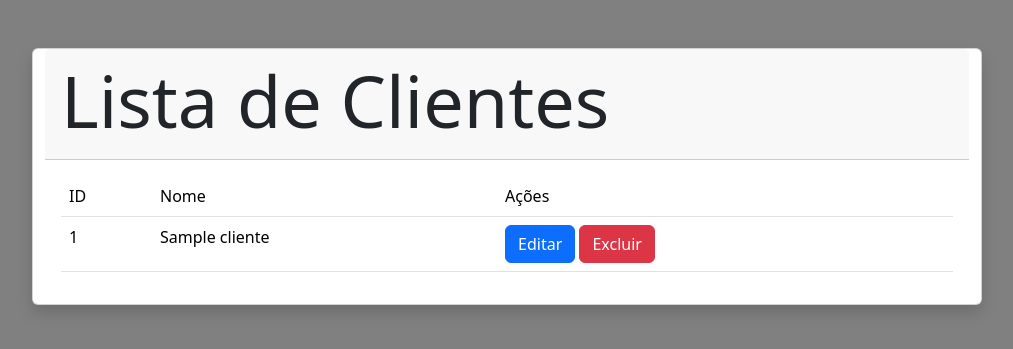
After one commit to MatheusKudlake/ProjetoTorneart, a PHP site: page /view/listaclientes.php in a window 1280 px wide. The commit adds this page. Shown: the top 349 px of the page, without its empty margins (133-1146 px from the left). Run offline with PHP 8.4, Linux system fonts and the light colour scheme; tables that the repository leaves empty or names only in its code hold one stand-in row (values such as "Sample post").

Commit message:
⭐ Lista de clientes
+ refatoração da ClienteController

```diff
--- a/controller/ClienteController.php
+++ b/controller/ClienteController.php
@@ -2,16 +2,19 @@
 require_once "../model/Cliente.php";
 require_once "../dao/ClienteDAO.php";
 
-$clienteDAO = new ClienteDAO();
+class ClienteController
+{
+    public static function cadastrar()
+    {
+            $clienteDAO = new ClienteDAO();
+            $cliente = new Cliente();
+            $cliente->setNome($_POST["nome"]);
+            $clienteDAO->inserir($cliente);
+            header('Location: ../view/cadastrocliente.php');
+    }
 
-//if($_POST['cadastrar']){
-//    $cliente->setNome($_POST["nome"]);
-//    $clienteDAO->inserir($cliente);
-//}
-
-if($_SERVER['REQUEST_METHOD'] === 'POST'){
-    $cliente = new Cliente();
-    $cliente->setNome($_POST["nome"]);
-    $clienteDAO->inserir($cliente);
-    header('Location: ../view/cadastrocliente.php');
+    public static function listar(){
+        $clienteDAO = new ClienteDAO();
+        return $clienteDAO->get();
+    }
 }
--- a/dao/ClienteDAO.php
+++ b/dao/ClienteDAO.php
@@ -17,7 +17,7 @@ class ClienteDAO
         }
     }
 
-    public function listar()
+    public function get()
     {
         try {
             $sql = "SELECT * FROM clientes";
--- a/view/cadastropeca.php
+++ b/view/cadastropeca.php
@@ -57,7 +57,7 @@
                     <?php
                         include_once '../dao/ClienteDAO.php';
                         $clienteDAO = new ClienteDAO();
-                        $clientes = $clienteDAO->listar();
+                        $clientes = $clienteDAO->get();
                         foreach($clientes as $c){
                             echo "<option value=\"{$c->getId()}\">{$c->getNome()}</option>";
                         }
--- /dev/null
+++ b/view/listaclientes.php
@@ -0,0 +1,63 @@
+<?php
+require_once '../controller/ClienteController.php';
+$listaclientes = ClienteController::listar();
+?>
+<!DOCTYPE html>
+<html lang="pt-BR">
+
+<head>
+    <meta charset="UTF-8">
+    <meta name="viewport" content="width=device-width, initial-scale=1.0">
+    <link
+        rel="stylesheet"
+        href="../assets/bootstrap-5.3.6-dist/css/bootstrap.min.css" />
+    <title>Lista de Clientes</title>
+</head>
+<style>
+    body {
+        background-color: grey;
+    }
+</style>
+
+<body>
+    <div class="container">
+        <div class="row justify-content-center">
+            <div class="card col-10 rounded shadow mt-5">
+                <div class="card-header">
+                 <h1 class="display-2">Lista de Clientes</h1>
+                </div>
+                <div class="card-body">
+                    <table class="table">
+                        <thead>
+                            <tr>
+                                <td scope="col">ID</td>
+                                <td scope="col">Nome</td>
+                                <td scope="col">Ações</td>
+                            </tr>
+                        </thead>
+                        <tbody>
+                            <?php
+                            foreach ($listaclientes as $cliente) {
+                                echo '<tr>
+                                        <td scope="row">
+                                            ' . $cliente->getId() . '
+                                        </td>
+                                        <td>
+                                            ' . $cliente->getNome() . '
+                                        </td>
+                                        <td>
+                                            <a href="#?id=' . $cliente->getId() . '" name="editar" class="btn btn-primary">Editar</a>
+                                            <a href="#?id=' . $cliente->getId() . '" name="excluir" class="btn btn-danger">Excluir</a>
+                                        </td>
+                                    <tr>';
+                            }
+                            ?>
+                        </tbody>
+                    </table>
+                </div>
+            </div>
+        </div>
+    </div>
+</body>
+
+</html>
```
Also changed, not shown: view/cadastrocliente.php (+15 -6 lines).
